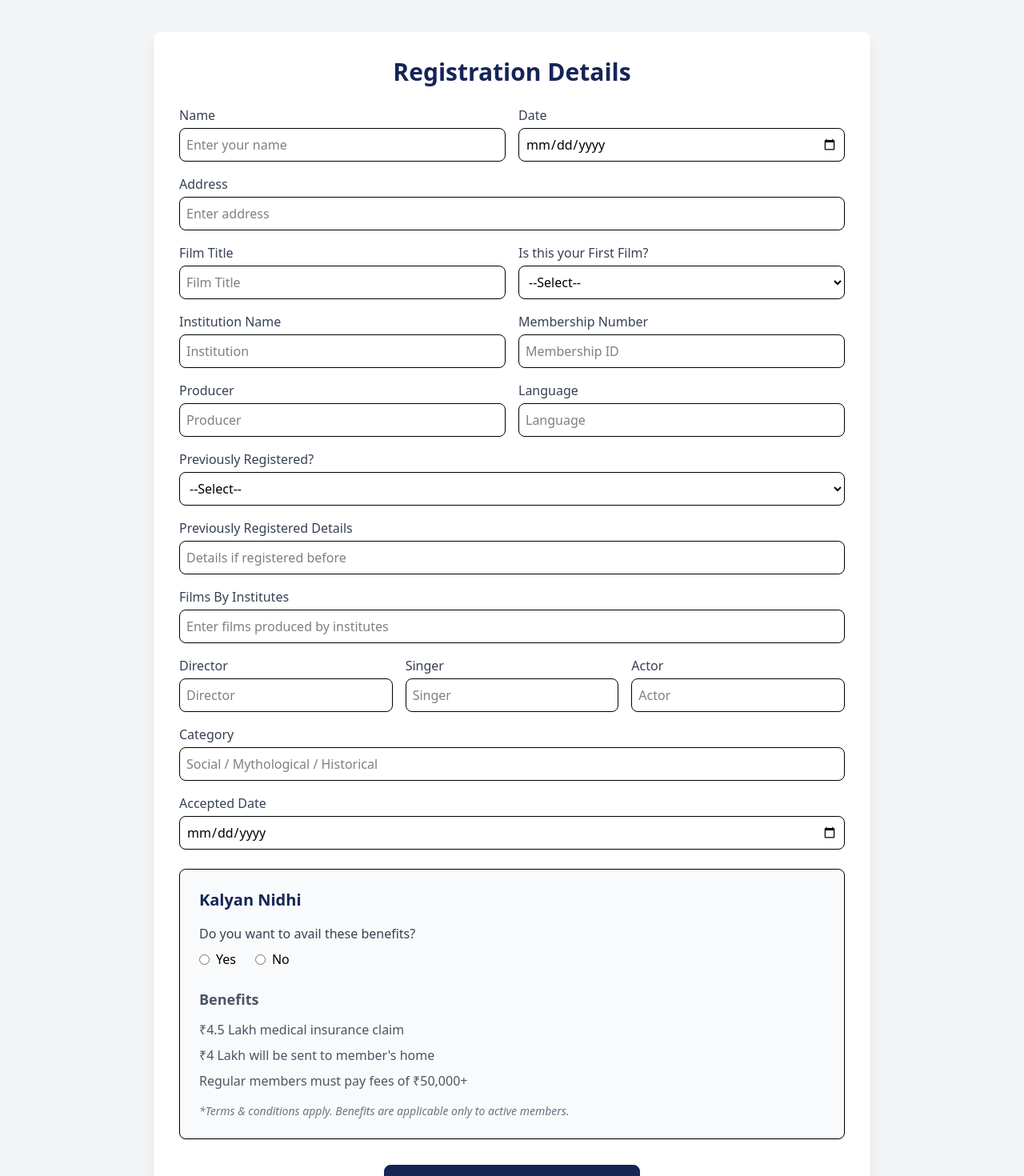
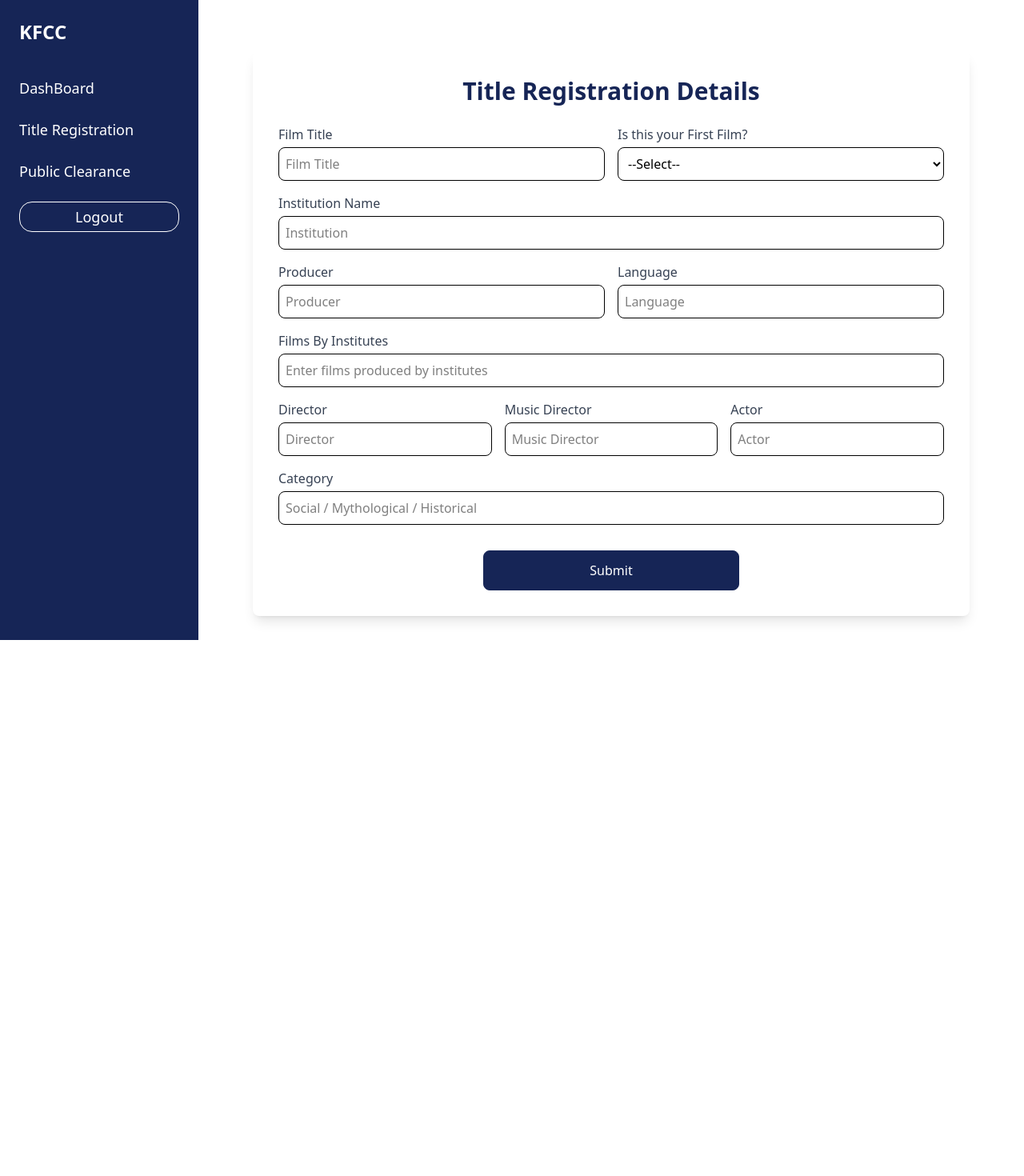
Before and after one commit to Kartik-Avaghan/kfcc_frontend, a React (Vite) app: page /titleregistration in a window 1280 px wide. Shown: the top 1470 px of the page at 80% size. After the commit the page ends 800 px from the top, so only its background shows below. Built offline with nearby package versions, Linux system fonts and the light colour scheme.

Commit message:
Update routing paths and enhance UI components for better navigation and user experience

```diff
--- a/src/Router/CustomRouter.jsx
+++ b/src/Router/CustomRouter.jsx
@@ -48,8 +48,8 @@ function CustomRouter() {
 
 
               {/* RC Members */}
-              <Route path='/rcdashboard' element={<RCDashboard/>}/>
-              <Route path='/rcregistrationdetails' element={<RCRegistrationViewDetails/>}/>
+              <Route path='/ecdashboard' element={<RCDashboard/>}/>
+              <Route path='/ecregistrationdetails' element={<RCRegistrationViewDetails/>}/>
 
         </Routes>
     </div>
--- a/src/components/O&M/RegisterViewDetails.jsx
+++ b/src/components/O&M/RegisterViewDetails.jsx
@@ -92,6 +92,7 @@ function RegisterViewDetails({ detail, onClose }) {
           <div className="flex  justify-around items-center  mt-8">
             <button onClick={()=>approval(detail.id, true)} className="border border-green-500  rounded-2xl text-white bg-green-500 px-8 py-1   hover:bg-white hover:text-green-800 hover:border-green-500">Accept</button>
             <button onClick={()=>approval(detail.id, false)}  className="border border-red-500 rounded-2xl text-white bg-red-500 px-8 py-1  hover:bg-white hover:text-red-800 hover:border-red-5001">Reject</button>
+                      <button onClick={()=>approval(detail.id, false)}  className="border border-yellow-500 rounded-2xl text-white bg-yellow-500 px-8 py-1  hover:bg-white hover:text-yellow-800 hover:border-yellow-500">Remark</button>
           </div>
         </div>
       </div>
--- a/src/components/Producer/Dashboard.jsx
+++ b/src/components/Producer/Dashboard.jsx
@@ -28,7 +28,7 @@ function DashBoard() {
   }, []);
 
   return (
-    <div className="flex justify-center items-center h-full p-10">
+    <div className="flex justify-center items-center h-full p-20">
       <div className="flex flex-col justify-center items-center w-full">
         <h1 className="text-2xl text-blue-950 font-semibold">
           All Registered Details
--- a/src/components/Producer/TitleRegistration.jsx
+++ b/src/components/Producer/TitleRegistration.jsx
@@ -50,6 +50,7 @@ function TitleRegistration() {
         if (!response.ok) {
           throw new Error("Response was not ok");
         }
+         navigate("/producerdashboard")
         return response.json();
       })
       .then((data) => {
@@ -58,7 +59,7 @@ function TitleRegistration() {
         // Reset form
         setFormData({
           name: "",
-          date: "",
+          date: new Date.now(),
           address: "",
           title: "",
           firstFilm: "",
@@ -76,23 +77,23 @@ function TitleRegistration() {
           acceptedDate: "",
         });
 
-        navigate("/producerdashboard")
+
       })
       .catch((error) => console.log("Fetching Error", error));
   };
 
   return (
-    <div className="flex justify-center py-10 bg-gray-100">
+    <div className="flex justify-center py-10 ">
       <form
         onSubmit={handleSubmit}
         className="w-full max-w-4xl bg-white p-8 rounded-lg shadow-lg space-y-4"
       >
         <h2 className="text-3xl font-semibold text-center mb-6 text-blue-950">
-          Registration Details
+         Title Registration Details
         </h2>
 
         {/* Name & Date */}
-        <div className="flex flex-col md:flex-row md:space-x-4 space-y-4 md:space-y-0 w-full">
+        {/* <div className="flex flex-col md:flex-row md:space-x-4 space-y-4 md:space-y-0 w-full">
           <div className="flex flex-col w-full md:w-1/2">
             <label className="mb-1 font-medium text-gray-700">Name</label>
             <input
@@ -120,7 +121,7 @@ function TitleRegistration() {
         </div>
 
         {/* Address */}
-        <div className="flex flex-col w-full">
+        {/* <div className="flex flex-col w-full">
           <label className="mb-1 font-medium text-gray-700">Address</label>
           <input
             type="text"
@@ -131,7 +132,7 @@ function TitleRegistration() {
             className="border rounded-lg p-2 focus:outline-none focus:ring focus:ring-blue-300"
             required
           />
-        </div>
+        </div>  */}
 
         {/* Title & First Film */}
         <div className="flex flex-col md:flex-row md:space-x-4 space-y-4 md:space-y-0 w-full">
@@ -168,7 +169,7 @@ function TitleRegistration() {
 
         {/* Institution & Member ID */}
         <div className="flex flex-col md:flex-row md:space-x-4 space-y-4 md:space-y-0 w-full">
-          <div className="flex flex-col w-full md:w-1/2">
+          <div className="flex flex-col w-full ">
             <label className="mb-1 font-medium text-gray-700">
               Institution Name
             </label>
@@ -183,7 +184,7 @@ function TitleRegistration() {
             />
           </div>
 
-          <div className="flex flex-col w-full md:w-1/2">
+          {/* <div className="flex flex-col w-full md:w-1/2">
             <label className="mb-1 font-medium text-gray-700">
               Membership Number
             </label>
@@ -196,7 +197,7 @@ function TitleRegistration() {
               className="border rounded-lg p-2 focus:outline-none focus:ring focus:ring-blue-300"
               required
             />
-          </div>
+          </div> */}
         </div>
 
         {/* Producer & Language */}
@@ -228,7 +229,15 @@ function TitleRegistration() {
           </div>
         </div>
 
-        {/* Previously Registered */}
+
+
+
+        {
+          formData.firstFilm == "false" && <div>
+
+
+
+            {/* Previously Registered */}
         <div className="flex flex-col w-full">
           <label className="mb-1 font-medium text-gray-700">
             Previously Registered?
@@ -245,7 +254,8 @@ function TitleRegistration() {
           </select>
         </div>
 
-        {/* Previously Registered Details */}
+
+ {/* Previously Registered Details */}
         <div className="flex flex-col w-full">
           <label className="mb-1 font-medium text-gray-700">
             Previously Registered Details
@@ -259,6 +269,14 @@ function TitleRegistration() {
             className="border rounded-lg p-2 focus:outline-none focus:ring focus:ring-blue-300"
           />
         </div>
+          </div>
+
+
+
+
+        }
+
+
 
         {/* Films By Institutes */}
         <div className="flex flex-col w-full">
@@ -290,13 +308,13 @@ function TitleRegistration() {
           </div>
 
           <div className="flex flex-col w-full md:w-1/3">
-            <label className="mb-1 font-medium text-gray-700">Singer</label>
+            <label className="mb-1 font-medium text-gray-700">Music Director</label>
             <input
               type="text"
               name="singer"
               value={formData.singer}
               onChange={handleChange}
-              placeholder="Singer"
+              placeholder="Music Director"
               className="border rounded-lg p-2 focus:outline-none focus:ring focus:ring-blue-300"
             />
           </div>
@@ -328,7 +346,7 @@ function TitleRegistration() {
         </div>
 
         {/* Accepted Date */}
-        <div className="flex flex-col w-full">
+        {/* <div className="flex flex-col w-full">
           <label className="mb-1 font-medium text-gray-700">Accepted Date</label>
           <input
             type="date"
@@ -337,7 +355,7 @@ function TitleRegistration() {
             onChange={handleChange}
             className="border rounded-lg p-2 focus:outline-none focus:ring focus:ring-blue-300"
           />
-        </div>
+        </div> */}
 
 
 
@@ -352,62 +370,6 @@ function TitleRegistration() {
 
 
 
-{/* Benefits Card */}
-<div className="border rounded-lg p-6 mt-6 bg-gray-50 shadow-sm">
-  {/* Section Title */}
-  <h3 className="text-xl font-bold text-blue-950 mb-4">Kalyan Nidhi</h3>
-
-  {/* Radio Buttons */}
-  <div className="mb-6">
-    <p className="block mb-2 font-medium text-gray-700">Do you want to avail these benefits?</p>
-    <div className="flex items-center space-x-6">
-      <label className="flex items-center cursor-pointer">
-        <input
-          type="radio"
-          name="benefits"
-          value="yes"
-          checked={formData.benefits === "yes"}
-          onChange={handleChange}
-          className="mr-2"
-        />
-        Yes
-      </label>
-      <label className="flex items-center cursor-pointer">
-        <input
-          type="radio"
-          name="benefits"
-          value="no"
-          checked={formData.benefits === "no"}
-          onChange={handleChange}
-          className="mr-2"
-        />
-        No
-      </label>
-    </div>
-  </div>
-
-  {/* Benefits List */}
-  <h4 className="text-lg font-semibold text-gray-600 mb-3">Benefits</h4>
-  <ul className="space-y-2 text-gray-600">
-    <li className="flex items-center">
-      {/* <span className="text-green-600 mr-2">✔</span> */}
-      ₹4.5 Lakh medical insurance claim
-    </li>
-    <li className="flex items-center">
-      {/* <span className="text-green-600 mr-2">✔</span> */}
-      ₹4 Lakh will be sent to member's home
-    </li>
-    <li className="flex items-center">
-      {/* <span className="text-green-600 mr-2">✔</span> */}
-      Regular members must pay fees of ₹50,000+
-    </li>
-  </ul>
-
-  {/* Note */}
-  <p className="mt-4 text-sm text-gray-500 italic">
-    *Terms & conditions apply. Benefits are applicable only to active members.
-  </p>
-</div>
 
 
 
--- a/src/components/RCMembers/RegisterViewDetails.jsx
+++ b/src/components/RCMembers/RegisterViewDetails.jsx
@@ -93,6 +93,7 @@ onClose();
           <div className="flex  justify-around items-center  mt-8">
             <button onClick={()=>approval(detail.id, true)} className="border border-green-500  rounded-2xl text-white bg-green-500 px-8 py-1   hover:bg-white hover:text-green-800 hover:border-green-500">Accept</button>
             <button onClick={()=>approval(detail.id, false)}  className="border border-red-500 rounded-2xl text-white bg-red-500 px-8 py-1  hover:bg-white hover:text-red-800 hover:border-red-5001">Reject</button>
+                      <button onClick={()=>approval(detail.id, false)}  className="border border-yellow-500 rounded-2xl text-white bg-yellow-500 px-8 py-1  hover:bg-white hover:text-yellow-800 hover:border-yellow-500">Remark</button>
           </div>
         </div>
       </div>
--- a/src/pages/Producers/ProducerDashboard.jsx
+++ b/src/pages/Producers/ProducerDashboard.jsx
@@ -6,7 +6,7 @@ function ProducerDashboard() {
   return (
     <div className='flex h-screen'>
         <Nav/>
-        <div className='flex-1 p-6 overflow-y-auto'> <DashBoard/></div>
+        <div className='flex-1 p-6  overflow-y-auto'> <DashBoard/></div>
 
     </div>
   )
--- a/src/pages/Producers/ProducerLoginPage.jsx
+++ b/src/pages/Producers/ProducerLoginPage.jsx
@@ -21,7 +21,7 @@ function ProducerLoginPage() {
   const handleSubmit = (e) => {
     e.preventDefault();
 
-    fetch(`http://localhost:8080/auth/member`, {
+    fetch(`http://localhost:8080/auth/producer`, {
       method: "POST",
       headers: {
         "Content-Type": "application/json"
--- a/src/pages/Producers/ProducerRegistrationViewDetails.jsx
+++ b/src/pages/Producers/ProducerRegistrationViewDetails.jsx
@@ -4,6 +4,8 @@ import RegisterViewDetails from '../../components/Producer/RegisterViewDetails'
 function ProducerRegistrationViewDetails() {
   return (
     <div>
+
+
         <RegisterViewDetails/>
     </div>
   )
--- a/src/pages/Producers/TitleRegistrationPage.jsx
+++ b/src/pages/Producers/TitleRegistrationPage.jsx
@@ -1,10 +1,13 @@
 import React from 'react'
 import TitleRegistration from '../../components/Producer/TitleRegistration'
+import Nav from '../../components/Producer/Nav'
 
 function TitleRegistrationPage() {
   return (
-    <div>
-       <TitleRegistration/>
+    <div className='flex h-screen'>
+      <Nav/>
+      <div className='flex-1 p-6 overflow-y-auto'> <TitleRegistration/></div>
+
     </div>
   )
 }
```
Also changed, not shown: src/components/staff/RegisterViewDetails.jsx (+5 -4 lines).
